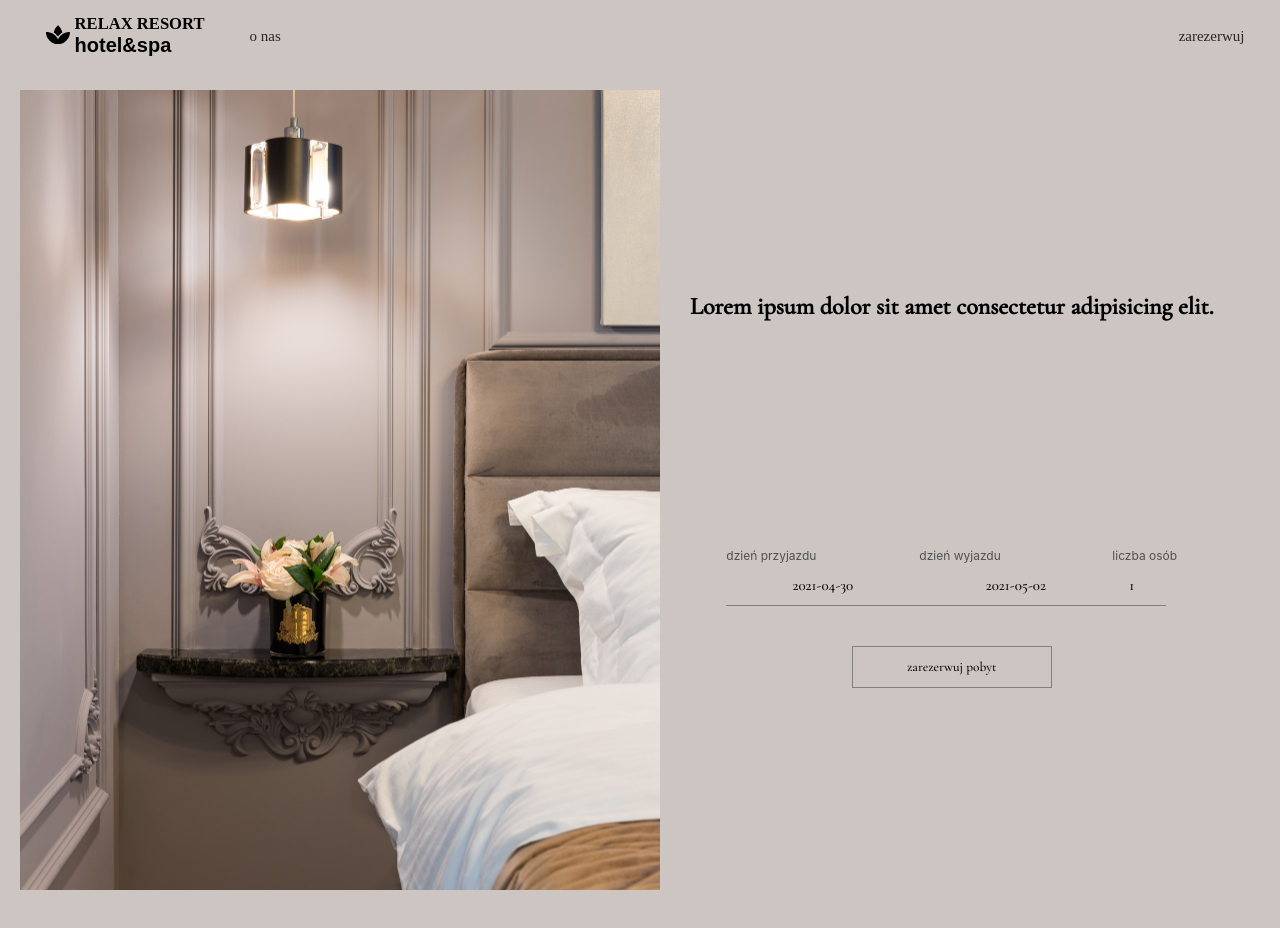
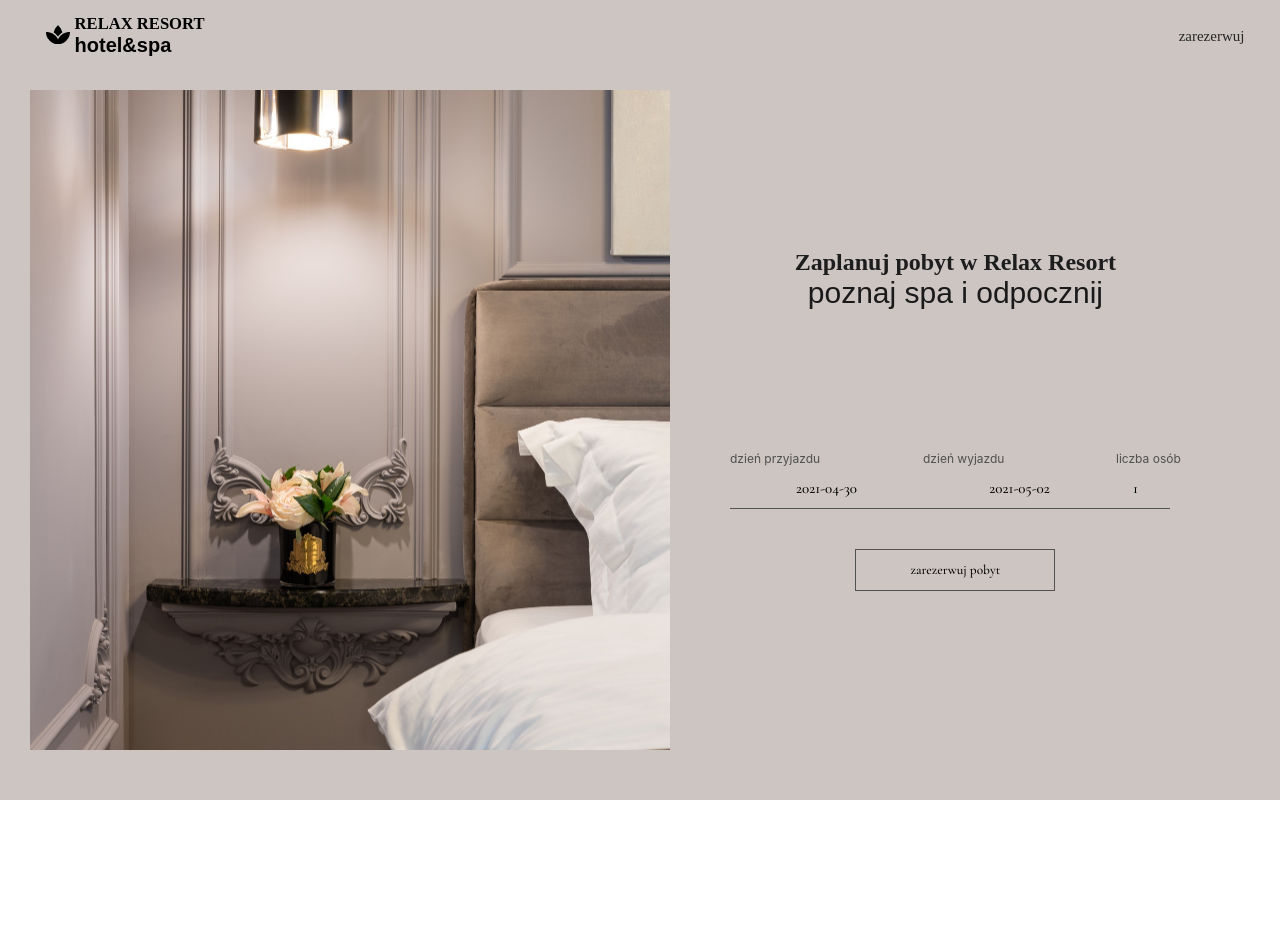
Before and after one commit to Tolka43/relax-resort, a React (Create React App) app in the folder front/: page / in a window 1280 px wide. Shown: the top 928 px of the page. After the commit the page ends 800 px from the top, so only its background shows below. Built offline with nearby package versions, Linux system fonts and the light colour scheme; no server answers; the HTML template or start-up script is replaced by a standard one; a web font is replaced by a local one.

Commit message:
style and api improved

```diff
--- a/front/src/App.scss
+++ b/front/src/App.scss
@@ -20,26 +20,26 @@ input {
   outline: none;
   border: none;
   background-color: transparent;
-  border-bottom: 1px solid grey;
+  border-bottom: 1px solid #525252;
   text-align: center;
 }
 
 button {
+  &:hover {
+    border: 1px solid rgb(82, 82, 82);
+    background-color: rgb(82, 82, 82);
+    color: white;
+  }
   font-family: 'Cormorant Garamond', serif;
   background-color: transparent;
   color: black;
   cursor: pointer;
   padding: 7px 14px;
-  border: 1px solid grey;
+  border: 1px solid #525252;
   // border-radius: 3px;
 }
 
-button:hover {
-  border: 1px solid rgb(82, 82, 82);
-  background-color: rgb(82, 82, 82);
-  color: white;
+h2 {
+  font-family: adobe-garamond-pro, serif;
+  color: rgb(29, 29, 29);
 }
-
-h2 {
-  font-family: 'Cormorant Garamond', serif;
-}
--- a/front/src/App.tsx
+++ b/front/src/App.tsx
@@ -92,9 +92,9 @@ function App() {
               <Route path='/reservation'>
                 <Reservation />
               </Route>
-              <Route path='/about'>
+              {/* <Route path='/about'>
                 <h3>O NAS</h3>
-              </Route>
+              </Route> */}
               <Route path='/'>
                 <Home />
               </Route>
--- a/front/src/Home/Home.scss
+++ b/front/src/Home/Home.scss
@@ -2,6 +2,24 @@
   display: flex;
   flex-direction: column;
   align-items: center;
+}
+
+.button-link {
+  text-decoration: none;
+}
+
+.button-link {
+  text-decoration: none;
+}
+
+.little-text {
+  &.phone {
+    color: black;
+  }
+  font-size: 30px;
+  color: #1a1a1a;
+  text-align: center;
+  font-family: 'tangerine', sans-serif;
 }
 
 .home-reservation-button {
@@ -13,9 +31,10 @@
 }
 
 .landing-page-container {
-  padding: 90px 20px 50px;
+  padding: 90px 30px 50px;
   background-color: #ccc5c2;
   display: flex;
+  height: calc(100vh - 140px);
 }
 
 .welcome-content {
@@ -31,7 +50,7 @@
 
 .photo-div {
   background-image: url('../images/hotel3.jpg');
-  min-height: 100vh;
+  min-height: calc(100vh - 140px);
   width: 50vw;
   background-position: center;
   background-repeat: no-repeat;
@@ -48,16 +67,18 @@
   .home-reservation-button.phone {
     &:hover {
       font-size: medium;
-    font-weight: 500;
+      font-weight: 500;
       color: white;
       background-color: #525252;
+      border: none;
       border: 1px solid #525252;
     }
     display: block;
     color: black;
     font-size: 15px;
-    // font-weight: 500;
+    font-weight: 600;
     border: 1px solid black;
+    margin: 20px;
   }
   .welcome-content {
     text-align: center;
@@ -83,6 +104,7 @@
     display: flex;
     flex-direction: column;
     align-items: center;
+    justify-content: space-around;
   }
   .home-search-engine {
     display: none;
--- a/front/src/Home/Home.tsx
+++ b/front/src/Home/Home.tsx
@@ -1,4 +1,3 @@
-import { useState } from 'react';
 import SearchEngine from '../Reservation/SearchEngine/SearchEngine';
 import './Home.scss';
 import { Link } from 'react-router-dom';
@@ -8,22 +7,26 @@ const Home = () => {
     <>
       <div className='landing-page-container'>
         <div className='photo-div'>
-          <h2 className='phone welcome-content'>
-            Lorem ipsum dolor sit amet consectetur adipisicing elit.
-          </h2>
+          <div className='phone welcome-content'>
+            <h2>Zaplanuj pobyt w Relax Resort</h2>
+            <p className='little-text phone'>poznaj spa i odpocznij</p>
+          </div>
           <div className='home-reservation-button-container phone'>
-          <Link className='nav-link' to='/reservation'>
-            <button className='home-reservation-button phone'>
-              zarezerwuj pobyt
-            </button>
-          </Link>
+            <Link className='button-link' to='/reservation'>
+              <button className='home-reservation-button phone'>
+                zarezerwuj pobyt
+              </button>
+            </Link>
           </div>
         </div>
         <div className='welcome-content'>
-          <h2>Lorem ipsum dolor sit amet consectetur adipisicing elit.</h2>
+          <div>
+            <h2>Zaplanuj pobyt w Relax Resort</h2>
+            <p className='little-text'>poznaj spa i odpocznij</p>
+          </div>
           <div className='home-search-engine'>
             <SearchEngine />
-            <Link className='nav-link' to='/reservation'>
+            <Link to='/reservation'>
               <button className='home-reservation-button'>
                 zarezerwuj pobyt
               </button>
--- a/front/src/Navbar/Navbar.scss
+++ b/front/src/Navbar/Navbar.scss
@@ -48,6 +48,8 @@
   // font-size: 20px;
   font-family: 'tangerine', sans-serif;
 }
+
+
 
 .nav-menu {
   display: flex;
--- a/front/src/Navbar/Navbar.tsx
+++ b/front/src/Navbar/Navbar.tsx
@@ -22,11 +22,12 @@ const Navbar = ({isHeaderTransparent}:any) => {
           </Link>
         </div>
         <ul className={`${active ? 'nav-menu active' : 'nav-menu'} ${isHeaderTransparent && 'transparent'}`}>
-          <li className='nav-item'>
+          {/* <li className='nav-item'>
             <Link onClick={handleClose} className='nav-link' to='/about'>
               o nas
             </Link>
-          </li>
+          </li> */}
+          <li></li>
           <li className='nav-item'>
             <Link onClick={handleClose} className='nav-link' to='/reservation'>
               zarezerwuj
--- a/front/src/Reservation/Reservation.tsx
+++ b/front/src/Reservation/Reservation.tsx
@@ -1,9 +1,6 @@
 import { createContext, useState } from 'react';
-import useRoomsData from '../hooks/useRoomsData';
 import ReservationForm from './ReservationForm/ReservationForm';
 import ReservationSystem from './ReservationSystem';
-import moment from 'moment';
-import { Room } from '../hooks/useRoomsData';
 
 interface choosedRoom {
   choosedRoomId: number;
--- a/front/src/Reservation/ReservationForm/ReservationForm.tsx
+++ b/front/src/Reservation/ReservationForm/ReservationForm.tsx
@@ -82,7 +82,7 @@ const ReservationForm = ({
                 )
               ) {
                 setReservationFormActive(false);
-                fetch(`${apiUrl}`, {
+                fetch(`${apiUrl}/reservations`, {
                   method: 'POST',
                   headers: {
                     'Content-Type': 'application/json',
--- a/front/src/Reservation/ReservationSystem.tsx
+++ b/front/src/Reservation/ReservationSystem.tsx
@@ -1,21 +1,16 @@
-import { useContext, useEffect, useState } from 'react';
+import { useContext } from 'react';
 import 'react-datepicker/dist/react-datepicker.css';
 import RoomCard from './RoomCard/RoomCard';
 import { RoomsDataContext } from '../App';
-import { ReservationDataContext } from '../App';
 import './SearchEngine/SearchEngine.scss';
 import SearchEngine from './SearchEngine/SearchEngine';
 
 const ReservationSystem = ({ setReservationFormActive }: any) => {
   const {
-    getRooms,
     basicFilteredRoom,
     roomsFilteredByCapacity,
     searchingActive,
   } = useContext(RoomsDataContext);
-  const { visitorsNumber, checkInDate, checkOutDate } = useContext(
-    ReservationDataContext
-  );
 
   return (
     <>
--- a/front/src/Reservation/SearchEngine/SearchEngine.scss
+++ b/front/src/Reservation/SearchEngine/SearchEngine.scss
@@ -38,7 +38,7 @@
   &:hover,
   &:focus-visible {
     padding-bottom: 6px;
-    border-bottom: 2px solid grey;
+    border-bottom: 2px solid #525252;
   }
 }
 
@@ -129,7 +129,7 @@
   }
 }
 
-@media screen and (max-width: 820px) {
+@media screen and (max-width: 1020px) {
   .search-engine {
     align-items: flex-start;
     padding-top: 100px;
--- a/front/src/Reservation/SearchEngine/SearchEngine.tsx
+++ b/front/src/Reservation/SearchEngine/SearchEngine.tsx
@@ -16,7 +16,6 @@ const SearchEngine = () => {
   const [startDate, setStartDate] = useState<any>();
 
   const [endDate, setEndDate] = useState(null);
-  const [disabledDates, setDisabledDates] = useState<Date[]>([]);
   const onChange = dates => {
     const [start, end] = dates;
     const lastDate =
@@ -51,12 +50,11 @@ const SearchEngine = () => {
           <div className='datepicker-modal'>
             <div className='datepicker-modal-body'>
           <DatePicker
-          // className='modal-content'
+          className='modal-content'
             selected={startDate}
             onChange={onChange}
             startDate={startDate}
             endDate={endDate}
-            excludeDates={disabledDates}
             minDate={new Date()}
             selectsRange
             inline
--- a/front/src/hooks/useRoomsData.tsx
+++ b/front/src/hooks/useRoomsData.tsx
@@ -22,7 +22,7 @@ const useRoomsData = () => {
     checkOutDate: string
   ) => {
     fetch(
-      `${apiUrl}?visitorsNumber=${visitorsNumber}&checkInDate=${checkInDate}&checkOutDate=${checkOutDate}`
+      `${apiUrl}/reservations?visitorsNumber=${visitorsNumber}&checkInDate=${checkInDate}&checkOutDate=${checkOutDate}`
     )
       .then(res => res.json())
       .then(res => {
```
Also changed, not shown: 1 other file (tests, documents, lock files or other folders).
